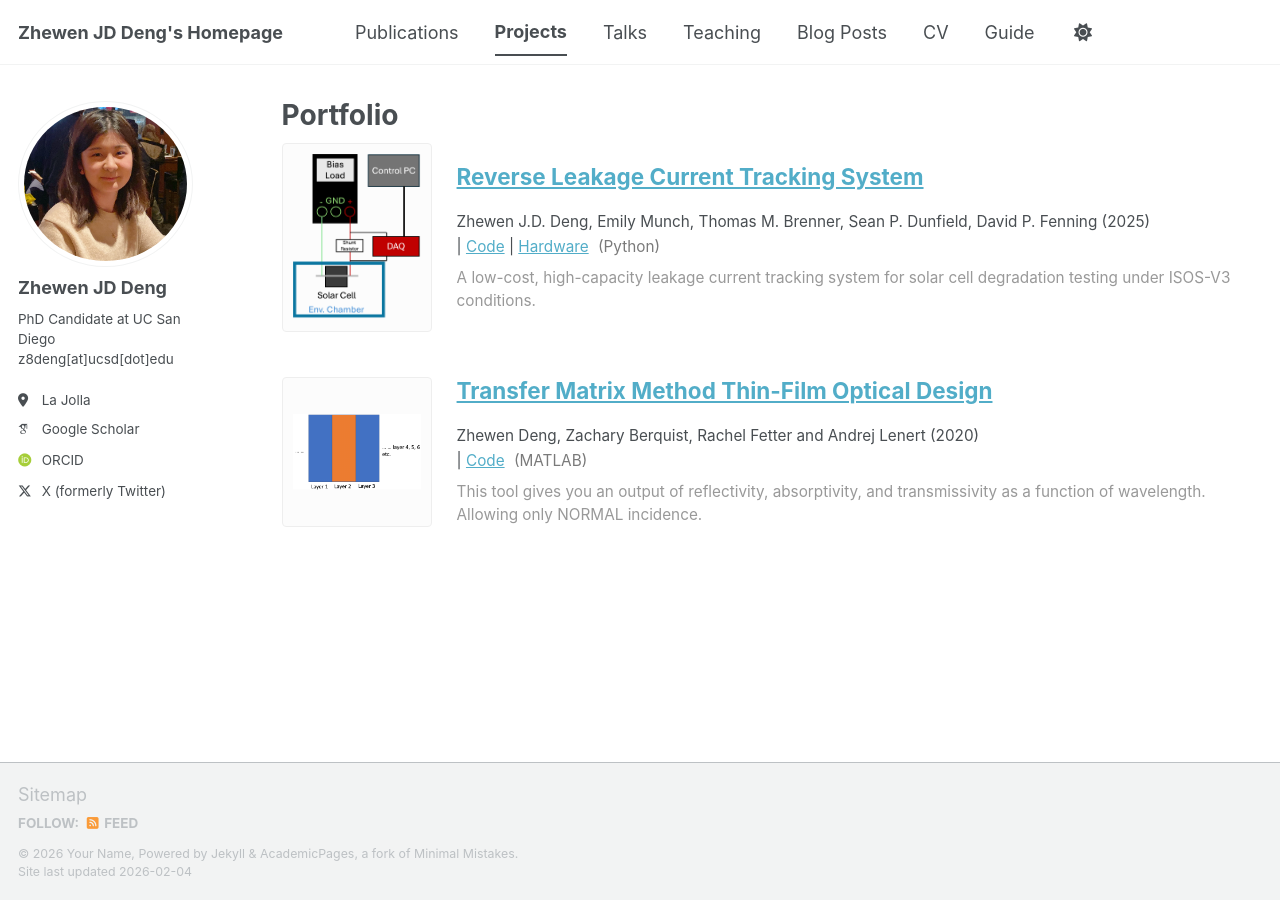
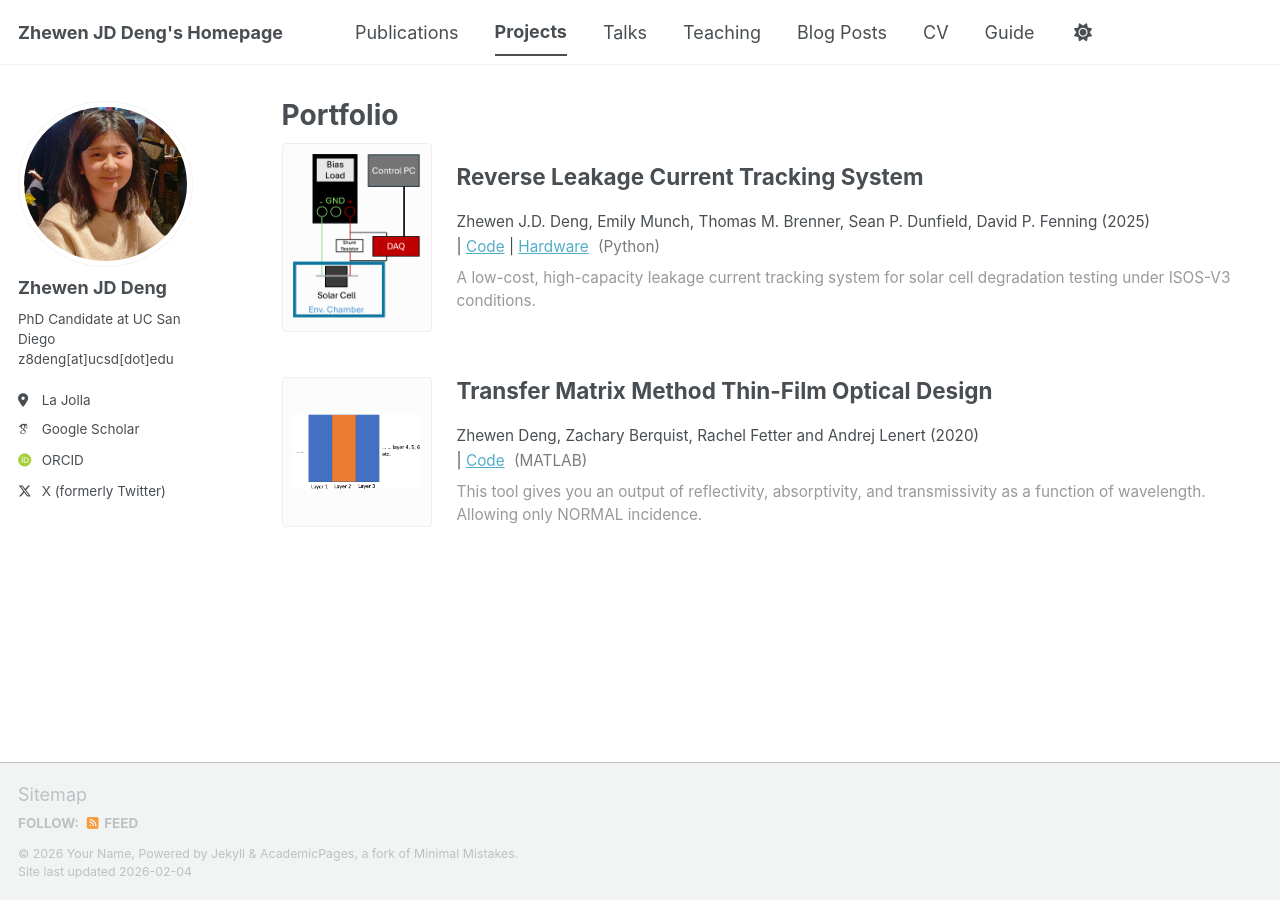
Before and after one commit to zhewenjddeng-personal/zhewenjddeng-personal.github.io, a Jekyll site: the page built from _pages/portfolio.html, in a window 1280 px wide. Built offline with Jekyll 4.4.1, drawn with Linux system fonts in a browser that asks for light colours; some web fonts are replaced; a script bundle is joined from its source files by our own code; library files that are not in the unit come from our copies.

Commit message:
Update archive-single.html

```diff
--- a/_includes/archive-single.html
+++ b/_includes/archive-single.html
@@ -30,7 +30,7 @@
     <div class="archive__item-content" style="flex: 1; display: flex; flex-direction: column; justify-content: center;">
 
       <h2 class="archive__item-title" itemprop="headline" style="margin-top: 0; margin-bottom: 0.25em;">
-        {% if post.collection == 'publications' %}
+        {% if post.collection == 'publications' or post.collection == 'portfolio' %}
           {{ title }}
         {% else %}
           <a href="{{ base_path }}{{ post.url }}" rel="permalink">{{ title }}</a>
```
